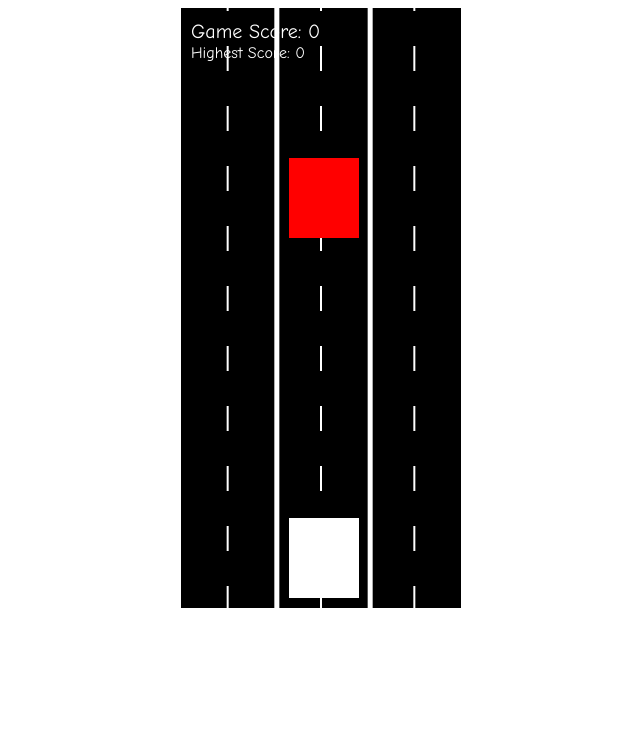
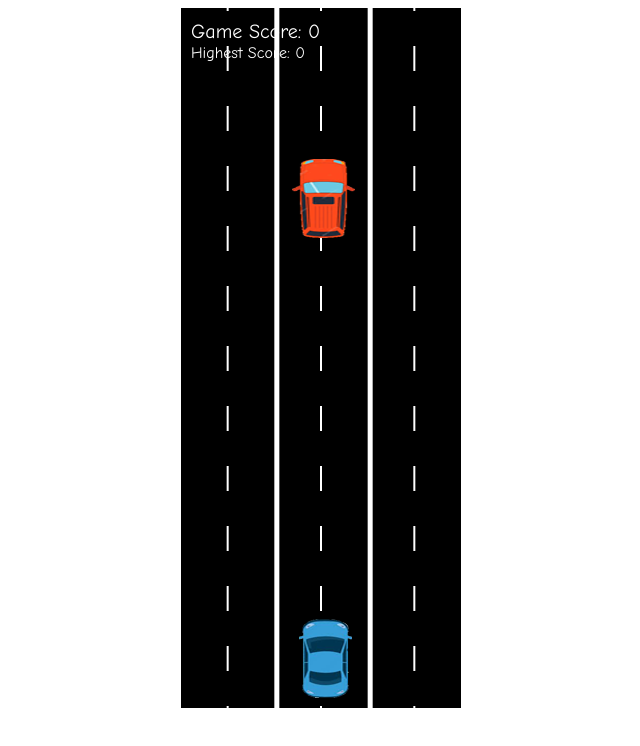
Before and after one commit to bipulthapa/Js-Car-Lane, a plain HTML site: page index.html in a window 1280 px wide. Both pictures are taken after a click on the button "Let's Play". Shown: the whole page, without its empty margins (319-959 px from the left). Drawn offline with Linux system fonts and the light colour scheme.

Commit message:
Added Images for cars.

```diff
--- a/css/layout.css
+++ b/css/layout.css
@@ -10,7 +10,7 @@ body{
 #splash-screen{
     background-color: rgba(0,0,0,0.5);
     margin: 0px auto;
-    height: 600px;
+    height: 700px;
     width: 460px;
     font-family: "Comic Sans MS";
     text-align: center;
--- a/js/Car.js
+++ b/js/Car.js
@@ -1,7 +1,5 @@
 const PLAYER_BOTTOM_MARGIN = 10;
 
-const img = new Image();
-img.src = '../images/carRed.png';
 
 
 
@@ -24,7 +22,12 @@ class Car{
     }
 
     drawCar = () => {
-        ctx.fillRect(getLaneX(this.carLane),this.y,this.width,this.height);
+        // ctx.fillRect(getLaneX(this.carLane),this.y,this.width,this.height);
+        if(this.isPlayer) {
+            ctx.drawImage(IMG_PLAYER, getLaneX(this.carLane),this.y);
+        }else {
+            ctx.drawImage(IMG_ENEMY, getLaneX(this.carLane),this.y);
+        }
         // ctx.drawImage(img.src,getLaneX(this.carLane),this.y,this.width,this.height)
         // img.addEventListener('load', function() {
         // ctx.drawImage(img.src,getLaneX(this.carLane),this.y,this.width,this.height)
--- a/js/script.js
+++ b/js/script.js
@@ -1,18 +1,23 @@
 var canvas = document.getElementById("canvas");
 
 const WIDTH = 280;
-const HEIGHT = 600;
+const HEIGHT = 700;
 const DIVIDER_WIDTH = 5;
 const TRAIL_WIDTH = 25;
 const TRAIL_GAP = 35;
 const BOX_POINTS = 10;
 const DEFAULT_PLAYER_CARLANE = 2;
 
+// loading image.
+const IMG_PLAYER = new Image();
+IMG_PLAYER.src = '../images/player.png';
+
+const IMG_ENEMY = new Image();
+IMG_ENEMY.src = '../images/enemy.png';
 
 var gameSpeed = 2;
 var timeHold = 2000;
 
-// console.log(canvas)
 canvas.width = WIDTH;
 canvas.height = HEIGHT;
 
@@ -20,8 +25,6 @@ var ctx = canvas.getContext("2d");
 var enemyArray = [];
 var gameScore = 0;
 var highScore = 0;
-
-// ctx.fillRect(getLaneX(getRandomLane(1,4)),0,obstacles.width,obstacles.height);
 
 setInterval(function(){
     let obstacles = new Car(false);
@@ -39,7 +42,6 @@ ctx.closePath();
     function draw(){
     var animation = requestAnimationFrame(draw);
 
-    // console.log("Hello")
     ctx.beginPath();
     ctx.fillStyle = "black";
     ctx.fillRect(0, 0, WIDTH, HEIGHT);
@@ -100,7 +102,6 @@ ctx.closePath();
             }
         }
     }
-
     // console.log(enemyArray.length)
     enemyArray.forEach(function(value,index){
         // console.log("Im here")
@@ -123,7 +124,6 @@ ctx.closePath();
         if((value.carLane == player.carLane) && ((value.y+value.height) >= (HEIGHT-player.height-PLAYER_BOTTOM_MARGIN))){
             arr = enemyArray.splice(index,1);
             // console.log(arr);
-            console.log("crash");
             document.getElementById('wrapper').style.display = "block";
             document.getElementById('canvas').style.display = "none";
             document.getElementById('title').innerText = "Game Over";
```
Also changed, not shown: images/carRed.png (deleted), images/carWhite.png (deleted), images/enemy.png (added), images/player.png (added).
